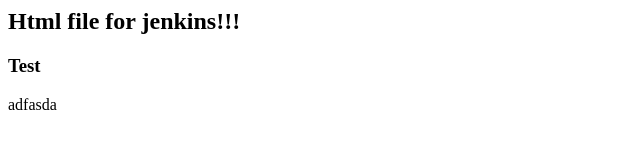
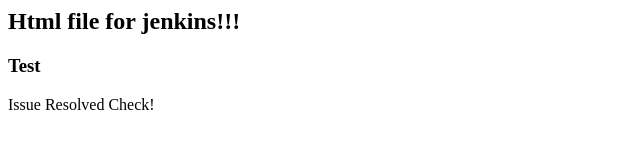
Before and after one commit to KrithikaSharma/Zensar_jenkins_demo, a plain HTML site: page index.html in a window 1280 px wide. Shown: the whole page, without its empty margins (0-640 px from the left). Drawn offline with Linux system fonts and the light colour scheme.

Commit message:
Update index.html

```diff
--- a/index.html
+++ b/index.html
@@ -2,6 +2,6 @@
   <body>
     <h2>Html file for jenkins!!!</h2>
     <h3>Test</h3>
-<p>adfasda</p>
+    <p>Issue Resolved Check!</p>
     <body>
 </html>
```
